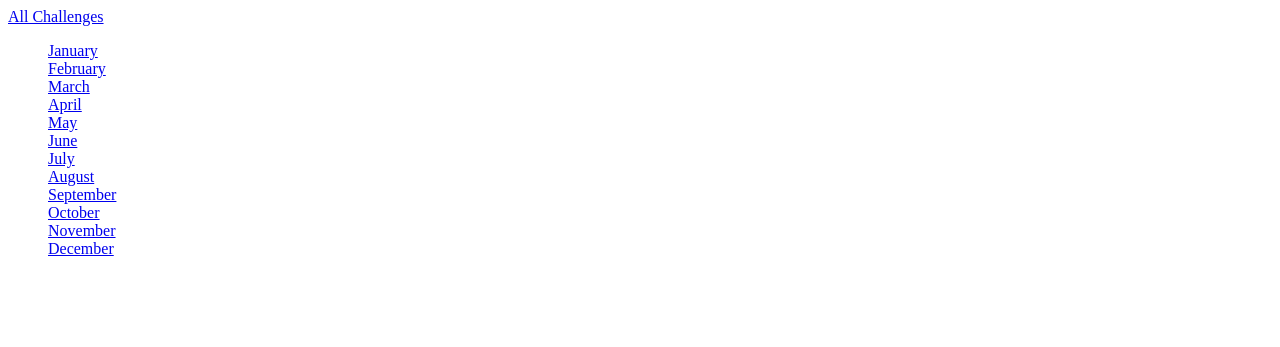
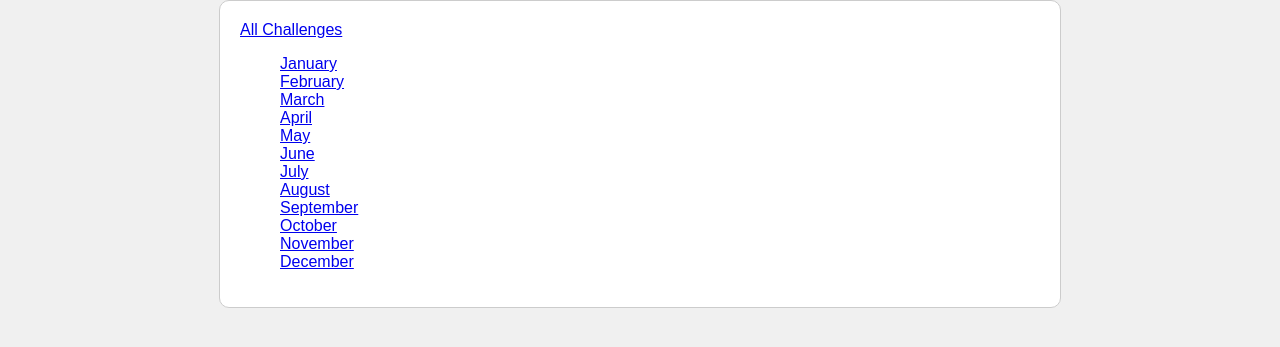
Before and after one commit to Mostafa-Anwar-101/Django-Python-practice, a Django app: page /challenges/ in a window 1280 px wide. Shown: the top 347 px of the page. Run offline with Django 5.2, Linux system fonts and the light colour scheme.

Commit message:
add global static files

```diff
--- a/monthly_challenges/settings.py
+++ b/monthly_challenges/settings.py
@@ -121,6 +121,10 @@ USE_TZ = True
 
 STATIC_URL = 'static/'
 
+STATICFILES_DIRS = [
+    BASE_DIR / "static"
+]
+
 # Default primary key field type
 # https://docs.djangoproject.com/en/5.1/ref/settings/#default-auto-field
 
--- /dev/null
+++ b/static/styles.css
@@ -0,0 +1,12 @@
+html{
+    background-color: #f0f0f0;
+    font-family: Arial, sans-serif;
+}
+body{
+    width: 800px;
+    margin: 0 auto;
+    padding: 20px;
+    background-color: #fff;
+    border: 1px solid #ccc;
+    border-radius: 10px;
+}
--- a/templates/base.html
+++ b/templates/base.html
@@ -1,3 +1,4 @@
+{% load static %}
 <!DOCTYPE html>
 <html lang="en">
 
@@ -5,6 +6,7 @@
     <meta charset="UTF-8">
     <meta name="viewport" content="width=device-width, initial-scale=1.0">
     <title> {% block page_title %}My Challenges{% endblock  %} </title>
+    <link rel="stylesheet" href="{% static "styles.css" %}">
     {% block css_files %}{% endblock  %}
 </head>
 
```
